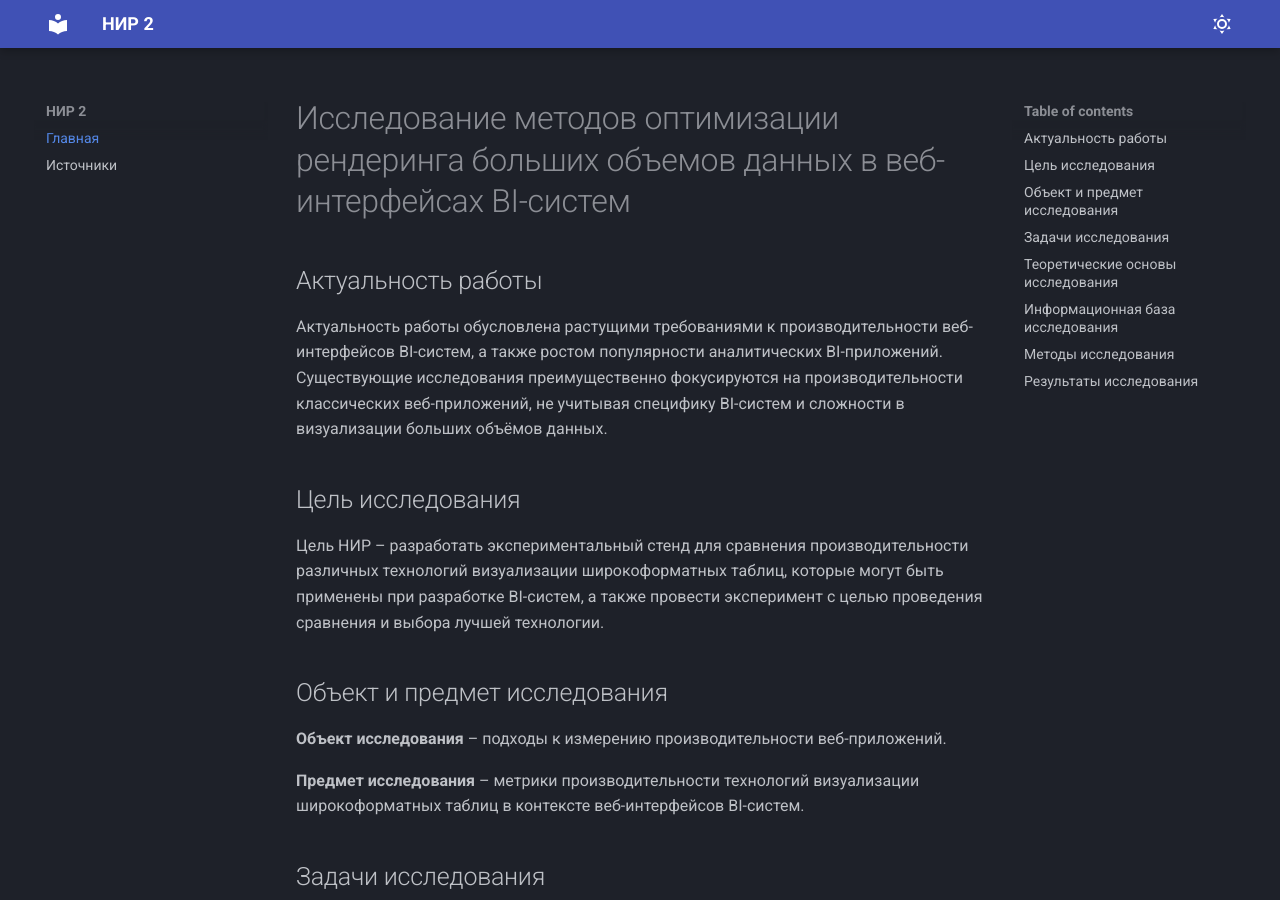
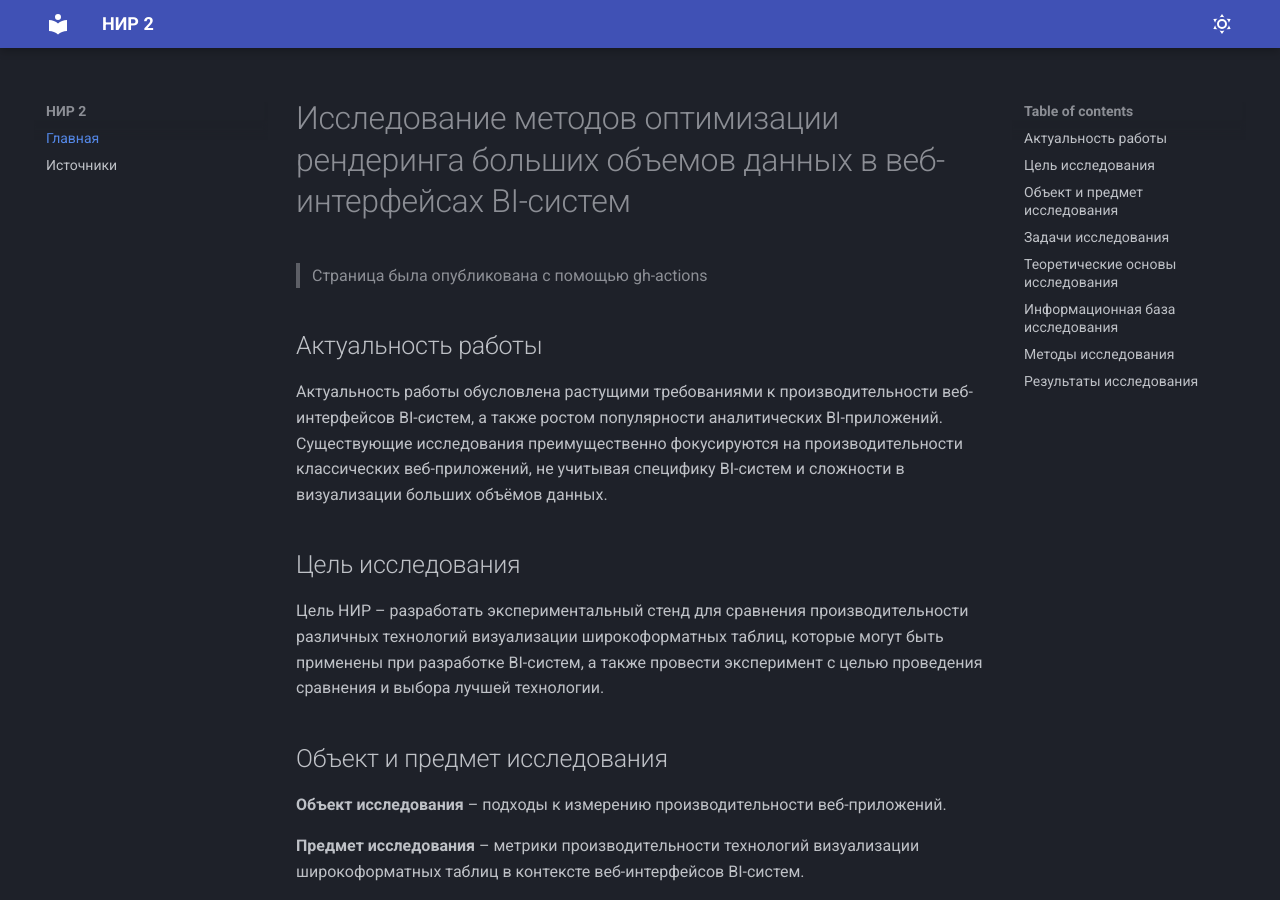
Before and after one commit to dumbus/mkdocs-actions-deploy, an MkDocs documentation site: the page built from docs/index.md, in a window 1280 px wide and 900 px high. Built offline with MkDocs 1.6.1 and Material for MkDocs 9.7.7, drawn with Linux system fonts in a browser that asks for light colours.

Commit message:
feat: add message about gh-pages deployment

```diff
--- a/docs/index.md
+++ b/docs/index.md
@@ -1,4 +1,6 @@
 # Исследование методов оптимизации рендеринга больших объемов данных в веб-интерфейсах BI-систем
+
+> Страница была опубликована с помощью gh-actions
 
 ## Актуальность работы
 
```
